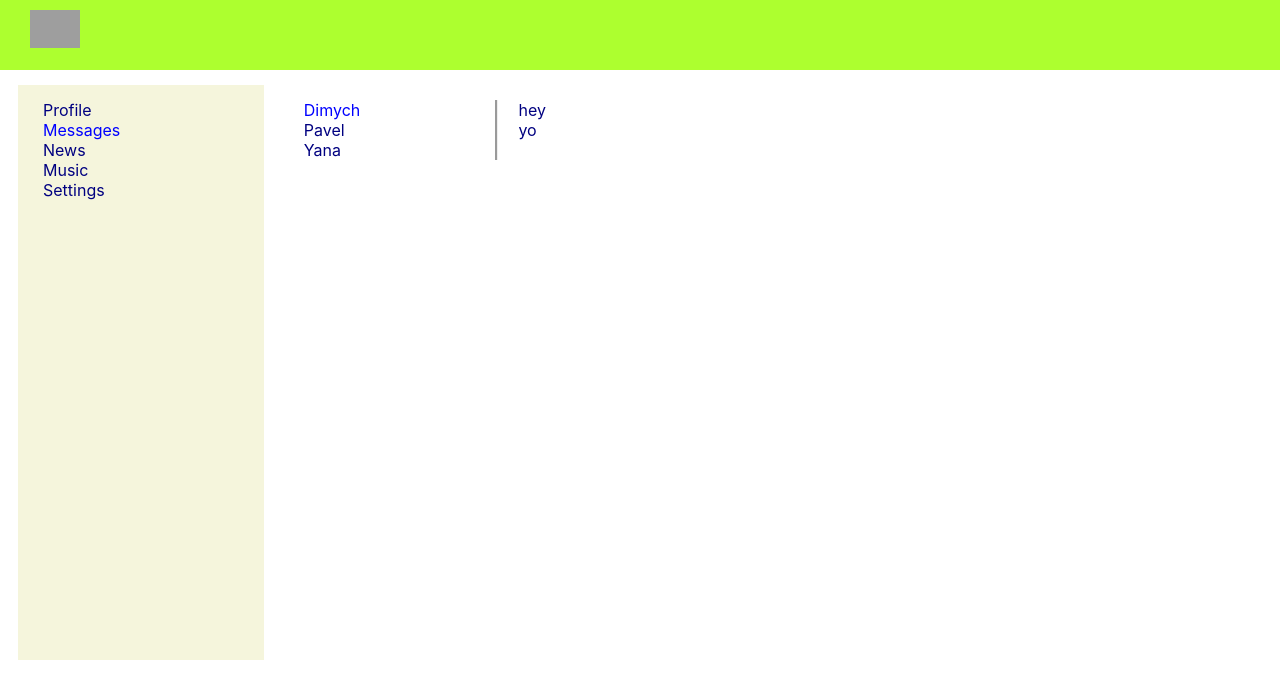
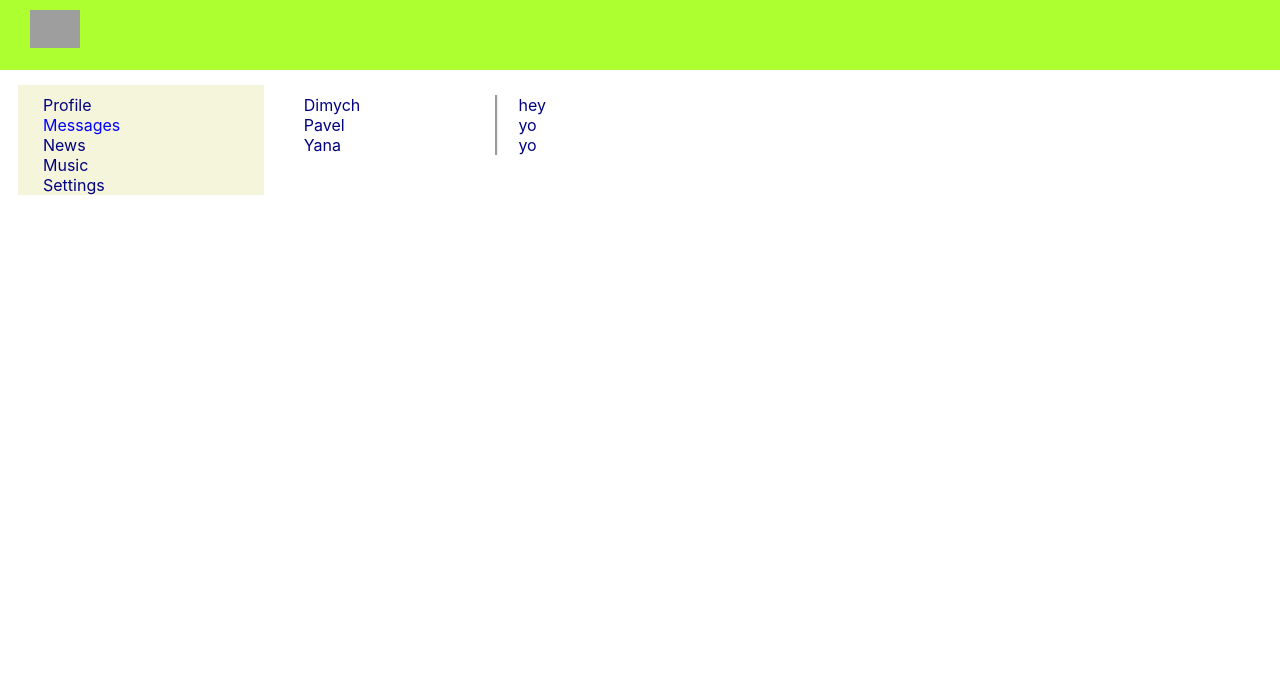
Before and after one commit to Qudaeo/ReactJS, a React (Create React App) app: page /dialogs in a window 1280 px wide. Shown: the top 698 px of the page. Built offline with nearby package versions, Linux system fonts and the light colour scheme; grey boxes are pictures that could not be loaded.

Commit message:
dialogs page

```diff
--- a/src/components/Dialogs/Dialogs.jsx
+++ b/src/components/Dialogs/Dialogs.jsx
@@ -1,16 +1,30 @@
 import s from './Dialogs.module.css'
+import {NavLink} from "react-router-dom";
 
-const Dialogs = (props) => {
-    return(
+const DialogItem = (props) => {
+    return (
+        <div className={s.dialog}>
+            <NavLink to={"/dialogs/" + props.userId}>{props.userName}</NavLink>
+        </div>
+    )
+}
+
+const MessageItem = (props) => {
+    return <div className={s.massage}>{props.message}</div>
+}
+
+const Dialogs = () => {
+    return (
         <div className={s.Dialogs}>
             <div className={s.dialogItems}>
-                <div className={s.dialog + ' ' + s.active}>Dimych</div>
-                <div className={s.dialog}>Pavel</div>
-                <div className={s.dialog}>Yana</div>
+                <DialogItem userId="1" userName='Dimych'/>
+                <DialogItem userId="2" userName='Pavel'/>
+                <DialogItem userId="3" userName='Yana'/>
             </div>
             <div className={s.messages}>
-                <div className={s.massage}>hey</div>
-                <div className={s.massage}>yo</div>
+                <MessageItem message="hey"/>
+                <MessageItem message="yo"/>
+                <MessageItem message="yo"/>
             </div>
         </div>
     )
--- a/src/components/Dialogs/Dialogs.module.css
+++ b/src/components/Dialogs/Dialogs.module.css
@@ -2,17 +2,25 @@
     display: grid;
     grid-template-columns: 2fr 8fr;
     padding-left: 25px;
-    padding-top: 15px;
+    padding-top: 10px;
 
 }
 
 .dialogItems .dialog {
+
+}
+
+.dialogItems .dialog a {
+    text-decoration: none;
     color: navy;
 }
 
-.dialogItems .active {
+
+/*
+.dialogItems .active a {
     color: blue;
 }
+*/
 
 .messages {
     border-left-style: groove;
--- a/src/components/Navbar/Navbar.module.css
+++ b/src/components/Navbar/Navbar.module.css
@@ -2,8 +2,8 @@
     grid-area: n;
     background-color: beige;
     padding-left: 25px;
-    padding-top: 15px;
-    height: 70vh;
+    padding-top: 10px;
+    /*    height: 70vh;*/
 }
 
 .item a{
--- a/src/components/Profile/MyPosts/MyPosts.jsx
+++ b/src/components/Profile/MyPosts/MyPosts.jsx
@@ -1,18 +1,24 @@
+import React from 'react'
 import s from './MyPosts.module.css'
 import Post from "./Post/Post";
 
 const MyPosts = () => {
-    return(
+    return (
+        <div className={s.myPosts}>
+
+            <h3>my posts</h3>
             <div>
+                <div>
+                    <textarea/>
+                </div>
+                <div>
+                    <button>Add post</button>
+                </div>
 
-                <div>my posts</div>
-                <div>
-                    <textarea></textarea>
-                    <button>Add post</button>
-                    <Post message = 'Hey, how are you?' likesCount = '3' />
-                    <Post message = 'It&#39;s my first post!'  likesCount = '10' />
-                </div>
+                <Post message='Hey, how are you?' likesCount='3'/>
+                <Post message='It&#39;s my first post!' likesCount='10'/>
             </div>
+        </div>
     )
 }
 export default MyPosts;
--- a/src/components/Profile/MyPosts/MyPosts.module.css
+++ b/src/components/Profile/MyPosts/MyPosts.module.css
@@ -0,0 +1,3 @@
+.myPosts {
+    padding-left: 10px;
+}
--- a/src/components/Profile/MyPosts/Post/Post.module.css
+++ b/src/components/Profile/MyPosts/Post/Post.module.css
@@ -1,3 +1,7 @@
-.item img{
+.item img {
     width: 75px;
 }
+
+.item {
+    margin-top: 15px;
+}
--- a/src/components/Profile/Profile.jsx
+++ b/src/components/Profile/Profile.jsx
@@ -1,18 +1,13 @@
-import s from './Profile.module.css'
+import React from 'react'
+
 import MyPosts from "./MyPosts/MyPosts";
+import ProfileInfo from "./ProfileInfo/ProfileInfo";
 
 const Profile = () => {
-    return(
+    return (
         <div>
-            <div>
-                <img className={s.topImage} src={'https://www.publicdomainpictures.net/pictures/320000/velka/background-image.png'}/>
-            </div>
-            <div>
-                ava + desciption
-            </div>
-
-            <MyPosts />
-
+            <ProfileInfo/>
+            <MyPosts/>
         </div>
     )
 }
--- a/src/components/Profile/Profile.module.css
+++ b/src/components/Profile/Profile.module.css
@@ -1,3 +1,4 @@
+/*
 .topImage {
     width: 100%;
-}
+}*/
--- /dev/null
+++ b/src/components/Profile/ProfileInfo/ProfileInfo.jsx
@@ -0,0 +1,17 @@
+import React from 'react'
+import s from './ProfileInfo.module.css'
+
+const ProfileInfo = () => {
+    return (
+        <div>
+            <div>
+                <img alt="" className={s.topImage}
+                     src={'https://www.publicdomainpictures.net/pictures/320000/velka/background-image.png'}/>
+            </div>
+            <div className={s.description}>
+                ava + desciption
+            </div>
+        </div>
+    )
+}
+export default ProfileInfo;
--- /dev/null
+++ b/src/components/Profile/ProfileInfo/ProfileInfo.module.css
@@ -0,0 +1,7 @@
+.topImage {
+    width: 100%;
+}
+
+.description {
+    padding-left: 10px;
+}
```
